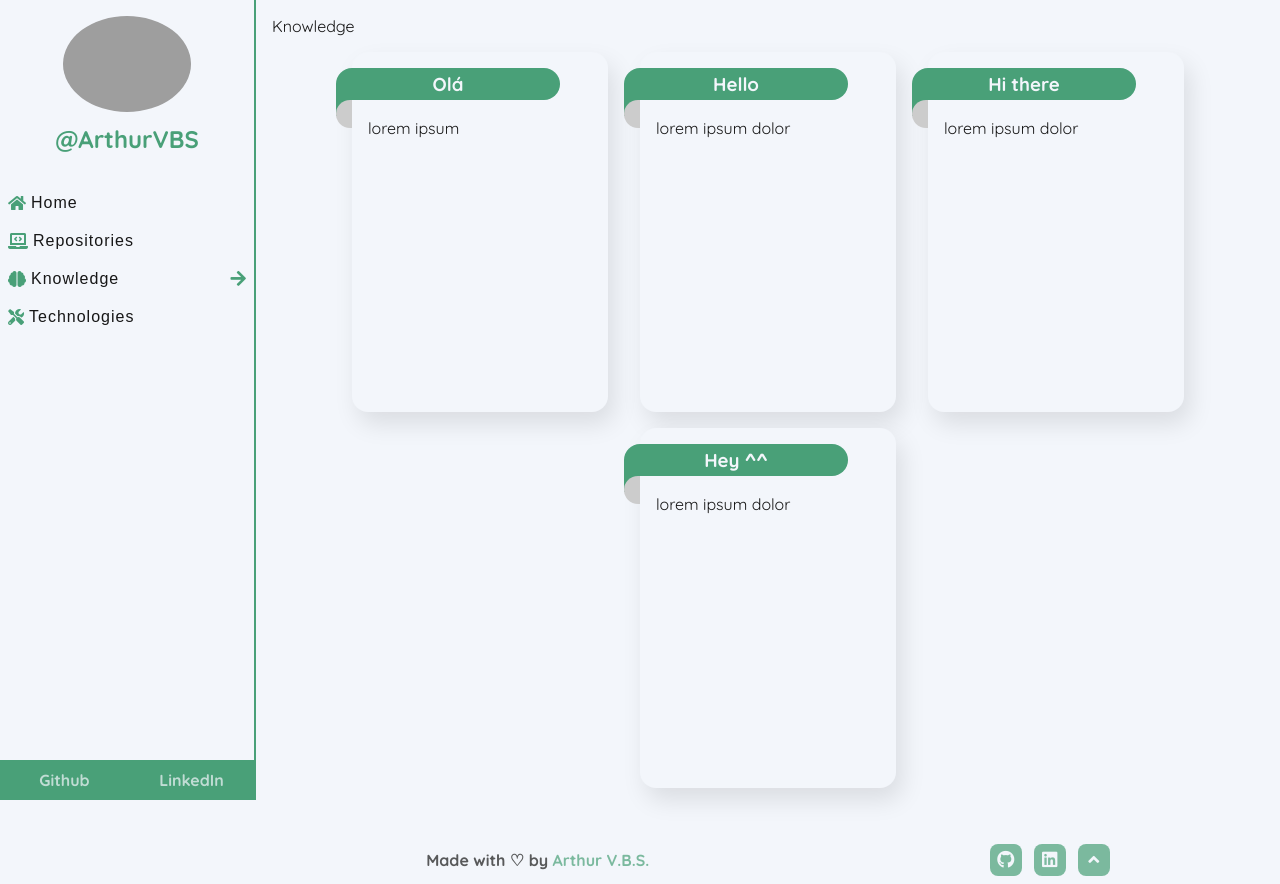
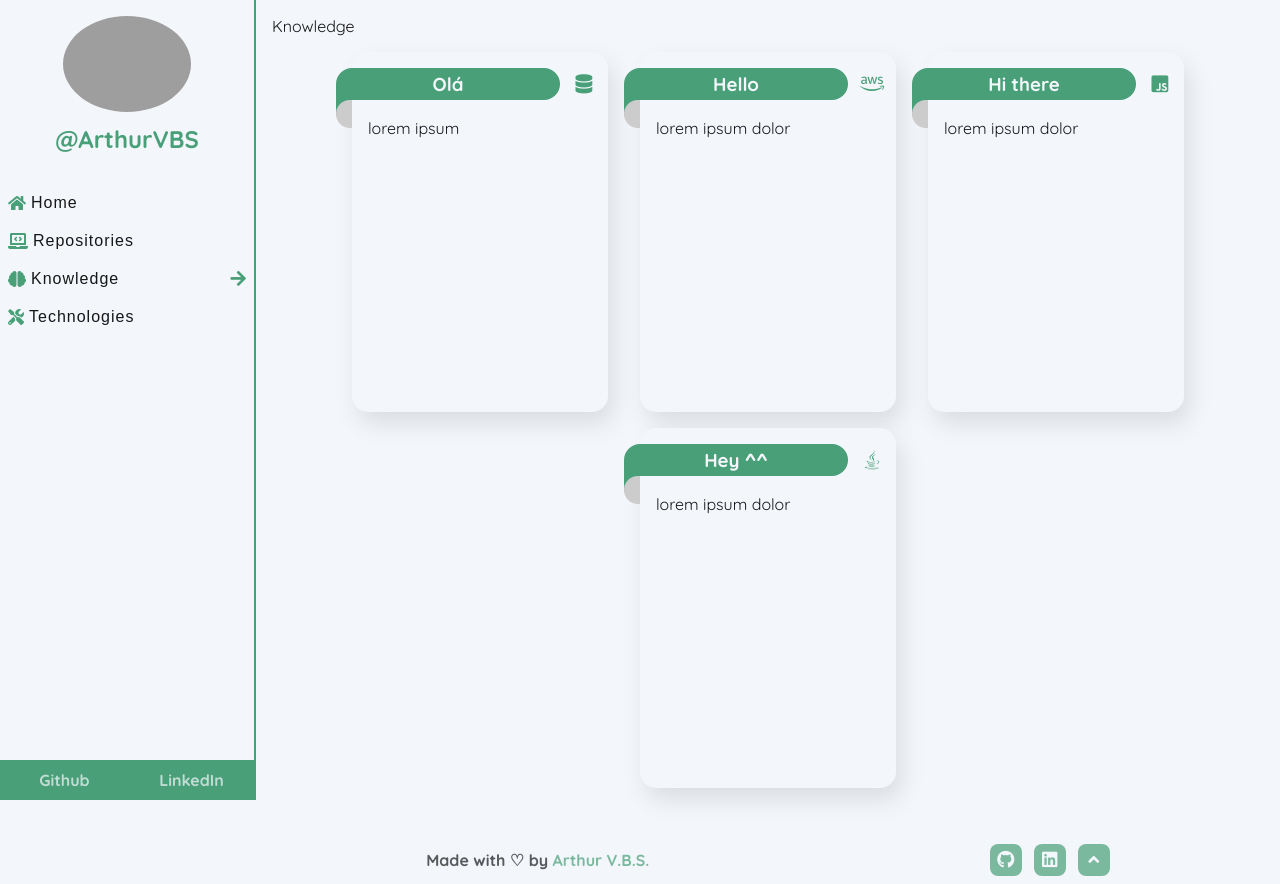
Before and after one commit to ArthurVBS/HomePage, a Next.js app: page / in a window 1280 px wide. Both pictures are taken after a click on the button "Knowledge". Built offline with nearby package versions, Linux system fonts and the light colour scheme; grey boxes are pictures that could not be loaded.

Commit message:
Add icon on ribbon shape card

```diff
--- a/src/components/ribbonShapeCard/index.tsx
+++ b/src/components/ribbonShapeCard/index.tsx
@@ -1,17 +1,26 @@
 import React from 'react'
-import { Container, Content, ContentBox, RibbonShape, Title } from './styles'
+import {
+  Container,
+  Content,
+  ContentBox,
+  Icon,
+  RibbonShape,
+  Title,
+} from './styles'
 
 type Props = {
   title: string
   content: string
+  icon: string
 }
 
-const RibbonShapeCard: React.FC<Props> = ({ title, content }) => {
+const RibbonShapeCard: React.FC<Props> = ({ title, content, icon }) => {
   return (
     <Container>
       <RibbonShape>
         <Title>{title}</Title>
       </RibbonShape>
+      <Icon className={icon}></Icon>
       <ContentBox>
         <Content>{content}</Content>
       </ContentBox>
--- a/src/components/ribbonShapeCard/styles.ts
+++ b/src/components/ribbonShapeCard/styles.ts
@@ -52,6 +52,20 @@ export const Title = styled.h3`
   padding: 4px;
 `
 
+export const Icon = styled.i`
+  color: ${props => props.theme.primary};
+  position: absolute;
+  top: 16px;
+  right: 0;
+  display: flex;
+  justify-content: center;
+  align-items: center;
+  width: calc(32px + 16px);
+  height: 32px;
+  font-size: 1.2em;
+  padding: 4px;
+`
+
 export const ContentBox = styled.div`
   position: absolute;
   top: 50px;
--- a/src/pages/knowledge/index.tsx
+++ b/src/pages/knowledge/index.tsx
@@ -8,10 +8,26 @@ const Knowledge: React.FC = () => {
       <p>Knowledge</p>
 
       <WrapperRibbonShapeCards>
-        <RibbonShapeCard title="Olá" content="lorem ipsum" />
-        <RibbonShapeCard title="Hello" content="lorem ipsum dolor" />
-        <RibbonShapeCard title="Hi there" content="lorem ipsum dolor" />
-        <RibbonShapeCard title="Hey ^^" content="lorem ipsum dolor" />
+        <RibbonShapeCard
+          title="Olá"
+          content="lorem ipsum"
+          icon="fas fa-database"
+        />
+        <RibbonShapeCard
+          title="Hello"
+          content="lorem ipsum dolor"
+          icon="fab fa-aws"
+        />
+        <RibbonShapeCard
+          title="Hi there"
+          content="lorem ipsum dolor"
+          icon="fab fa-js-square"
+        />
+        <RibbonShapeCard
+          title="Hey ^^"
+          content="lorem ipsum dolor"
+          icon="fab fa-java"
+        />
       </WrapperRibbonShapeCards>
     </Container>
   )
```
